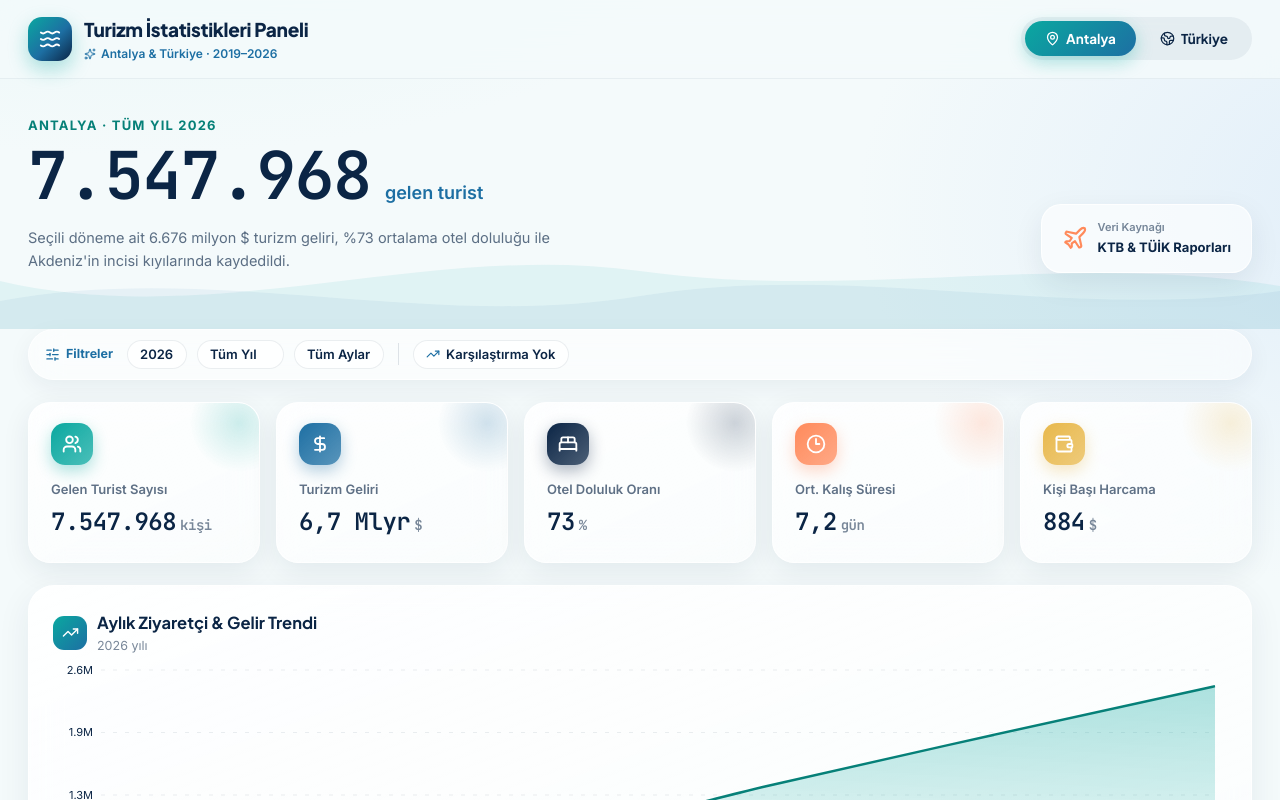
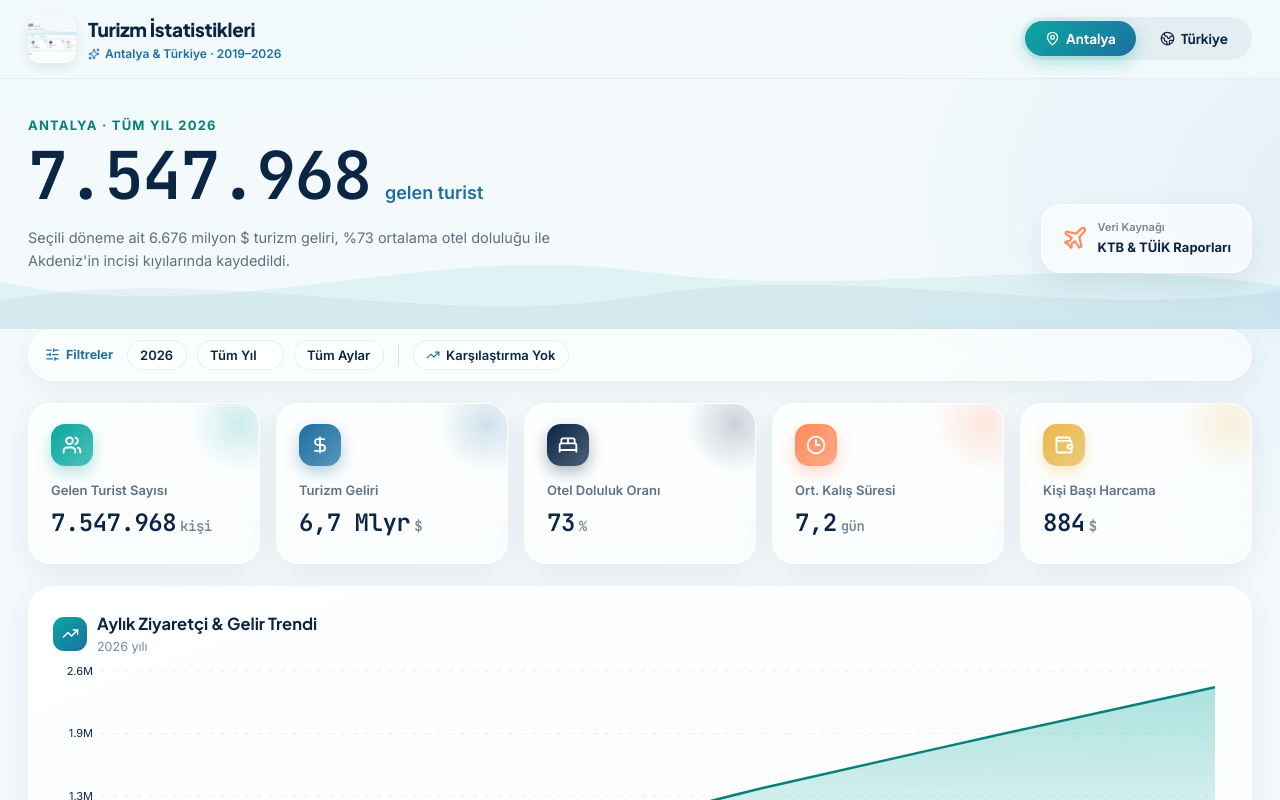
Before and after one commit to ufukoncel07-cloud/Turizm-statistikleri, a React (Vite) app: page / in a window 1280 px wide. Shown: the top 800 px of the page. Built offline with nearby package versions, Linux system fonts and the light colour scheme.

Commit message:
feat: update logo and title

```diff
--- a/index.html
+++ b/index.html
@@ -2,9 +2,10 @@
 <html lang="en">
   <head>
     <meta charset="UTF-8" />
-    <link rel="icon" type="image/svg+xml" href="/favicon.svg" />
+    <link rel="icon" type="image/png" href="/logo.png" />
+    <link rel="apple-touch-icon" href="/logo.png" />
     <meta name="viewport" content="width=device-width, initial-scale=1.0" />
-    <title>turizm-dashboard</title>
+    <title>Turizm İstatistikleri</title>
   </head>
   <body>
     <div id="root"></div>
--- a/src/App.tsx
+++ b/src/App.tsx
@@ -5,7 +5,7 @@ import {
 } from "recharts";
 import {
   Users, DollarSign, BedDouble, Clock3, Wallet, MapPin, TrendingUp,
-  TrendingDown, Globe2, SlidersHorizontal, Building2, Plane, Waves, Sparkles,
+  TrendingDown, Globe2, SlidersHorizontal, Building2, Plane, Sparkles,
 } from "lucide-react";
 import { antalyaData, turkeyData } from './mockData';
 
@@ -385,16 +385,16 @@ export default function TurizmDashboard() {
       }}>
         <div style={{ display: "flex", alignItems: "center", gap: 12 }}>
           <div style={{
-            width: 44, height: 44, borderRadius: 14,
-            background: `linear-gradient(135deg, ${COLORS.turkuaz}, ${COLORS.deniz} 55%, ${COLORS.lacivert})`,
-            display: "flex", alignItems: "center", justifyContent: "center",
-            boxShadow: `0 8px 20px ${COLORS.turkuaz}55`,
+            width: 48, height: 48, borderRadius: 12,
+            boxShadow: `0 4px 12px rgba(11,37,69,0.1)`,
+            overflow: "hidden", display: "flex", alignItems: "center", justifyContent: "center",
+            background: "#fff"
           }}>
-            <Waves size={22} color="#fff" />
+            <img src="/logo.png" alt="Turizm İstatistikleri Logo" style={{ width: "100%", height: "100%", objectFit: "cover" }} />
           </div>
           <div>
             <div style={{ fontFamily: "Plus Jakarta Sans, sans-serif", fontWeight: 800, fontSize: 19, color: COLORS.lacivert, letterSpacing: -0.3 }}>
-              Turizm İstatistikleri Paneli
+              Turizm İstatistikleri
             </div>
             <div style={{ fontSize: 12, color: COLORS.deniz, fontWeight: 600, display: "flex", alignItems: "center", gap: 5 }}>
               <Sparkles size={12} /> Antalya & Türkiye · 2019–2026
```
Also changed, not shown: public/logo.png (added).
